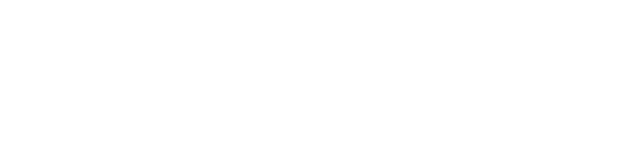
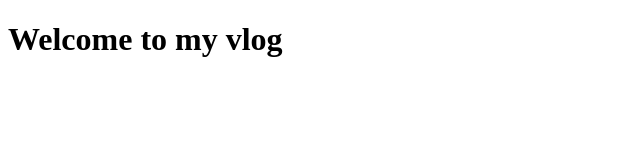
Before and after one commit to justiiinmae/First-Repo-1, a plain HTML site: page index.html in a window 1280 px wide. Shown: the whole page, without its empty margins (0-640 px from the left). Drawn offline with Linux system fonts and the light colour scheme.

Commit message:
Lahi nasad

```diff
--- a/index.html
+++ b/index.html
@@ -6,6 +6,6 @@
     <title>Document</title>
 </head>
 <body>
-
+   <h1> Welcome to my vlog</h1>
 </body>
 </html>
```
